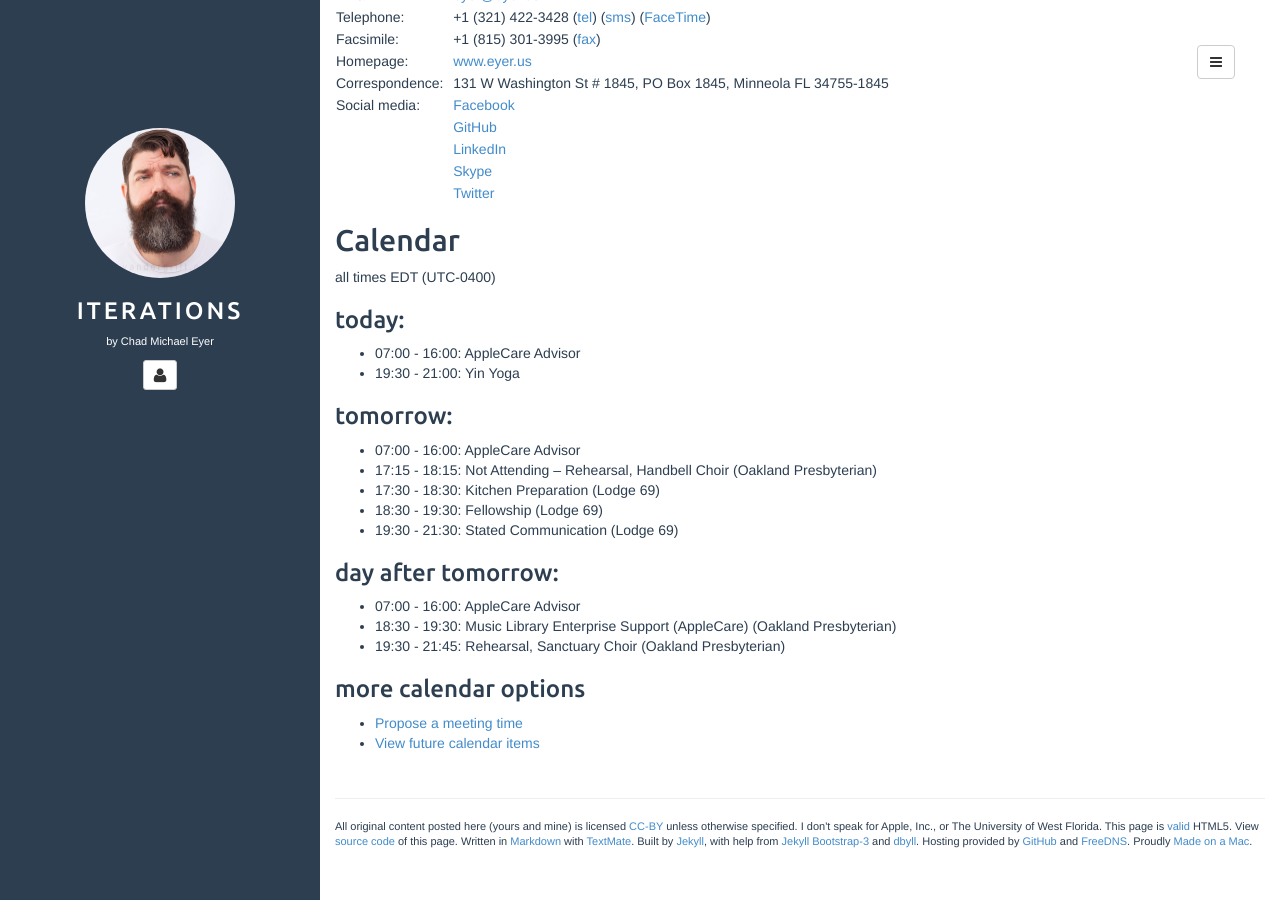
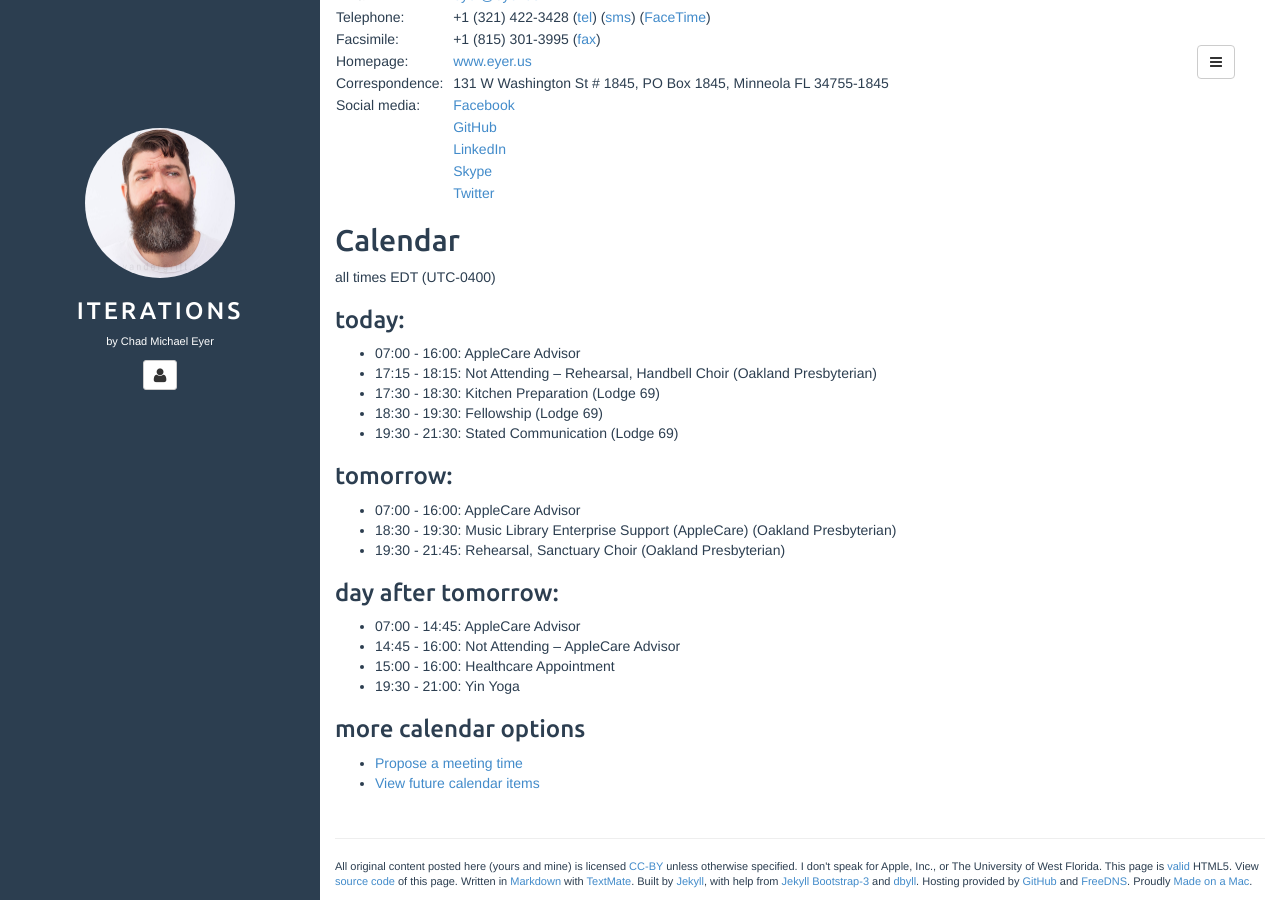
Before and after one commit to chadmichaeleyer/chadmichaeleyer.github.io, a Jekyll site: the page built from about.md, in a window 1280 px wide and 900 px high, scrolled down 1210 px. Built offline with Jekyll 4.4.1, drawn with Linux system fonts in a browser that asks for light colours.

Commit message:
calendar update

```diff
--- a/calendar.markdown
+++ b/calendar.markdown
@@ -13,8 +8,15 @@ all times EDT (UTC-0400)
 * 18:30 - 19:30: Fellowship (Lodge 69)
 * 19:30 - 21:30: Stated Communication (Lodge 69)
 
-### day after tomorrow:
+### tomorrow:
 
 * 07:00 - 16:00: AppleCare Advisor
 * 18:30 - 19:30: Music Library Enterprise Support (AppleCare) (Oakland Presbyterian)
 * 19:30 - 21:45: Rehearsal, Sanctuary Choir (Oakland Presbyterian)
+
+### day after tomorrow:
+
+* 07:00 - 14:45: AppleCare Advisor
+* 14:45 - 16:00: Not Attending – AppleCare Advisor
+* 15:00 - 16:00: Healthcare Appointment
+* 19:30 - 21:00: Yin Yoga
```
Also changed, not shown: other parts of calendar.markdown (+0 -5 lines), calendar-year.markdown (+6 -5 lines).
